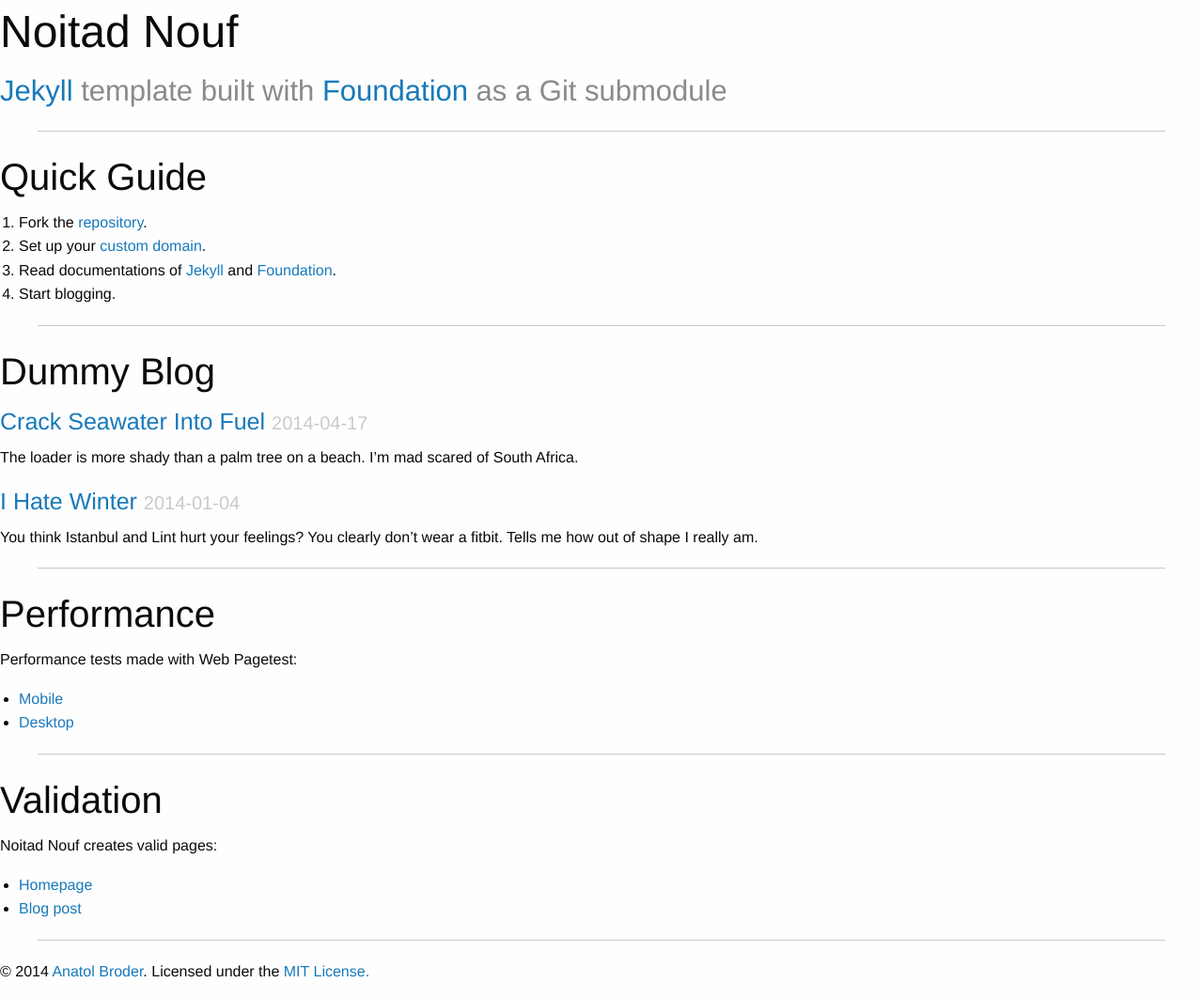
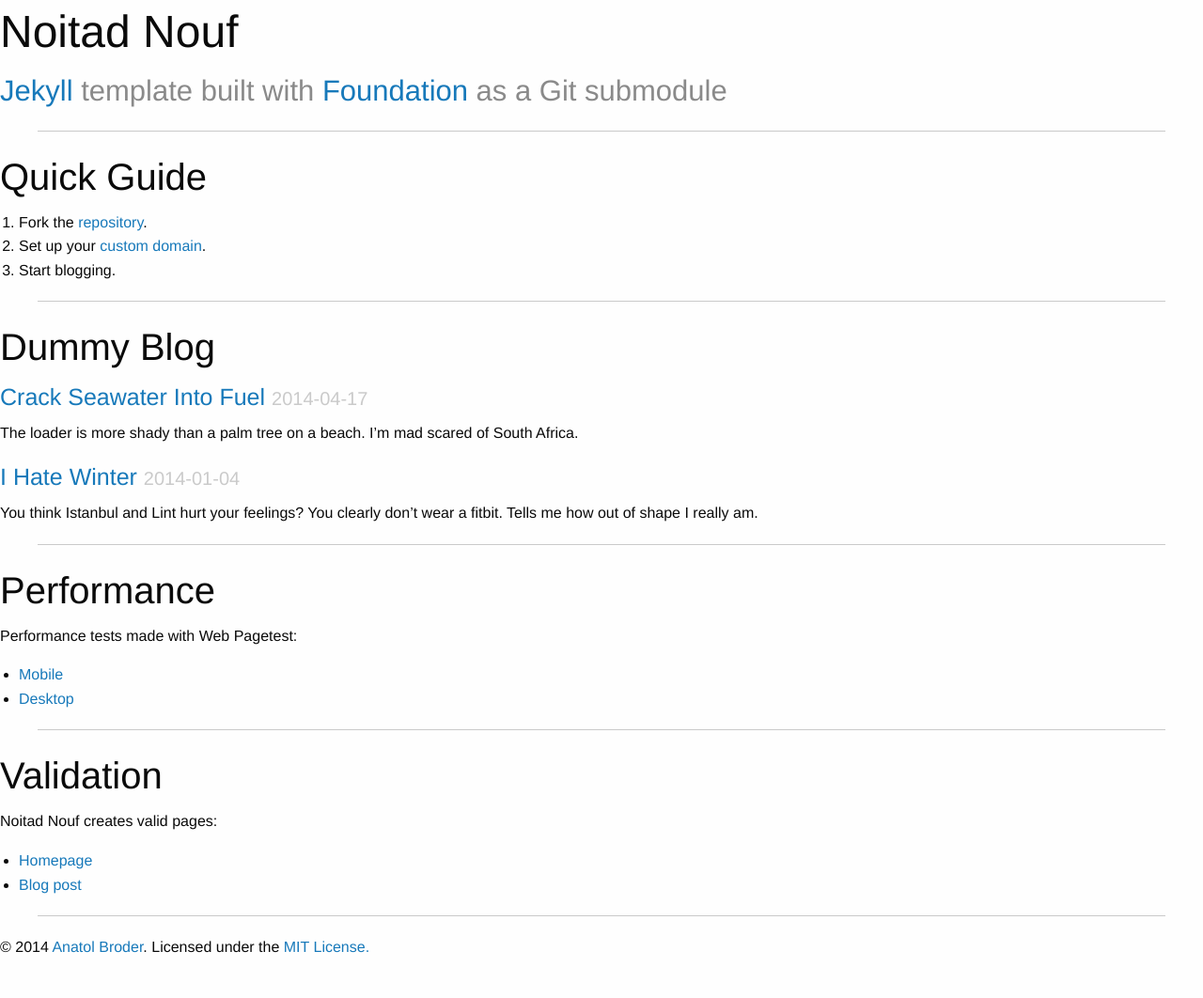
Before and after one commit to doktorbro/jekyll-noita, a Jekyll site: the page built from index.html, in a window 1280 px wide. Shown: the whole page at 94% size. Built offline with Jekyll 4.4.1, drawn with Linux system fonts in a browser that asks for light colours; nearby versions of some CDN libraries; library files that are not in the unit come from our copies; after the commit the page ends 1037 px from its top, so only the background shows below that.

Commit message:
Reading is not fast

```diff
--- a/index.html
+++ b/index.html
@@ -17,7 +17,6 @@
     <ol>
       <li>Fork the <a href="https://github.com/penibelst/jekyll-noitadnouf">repository</a>.</li>
       <li>Set up your <a href="https://help.github.com/articles/setting-up-a-custom-domain-with-pages">custom domain</a>.</li>
-      <li>Read documentations of <a href="http://jekyllrb.com/docs/home/">Jekyll</a> and <a href="http://foundation.zurb.com/docs/">Foundation</a>.</li>
       <li>Start blogging.</li>
     </ol>
 
```
